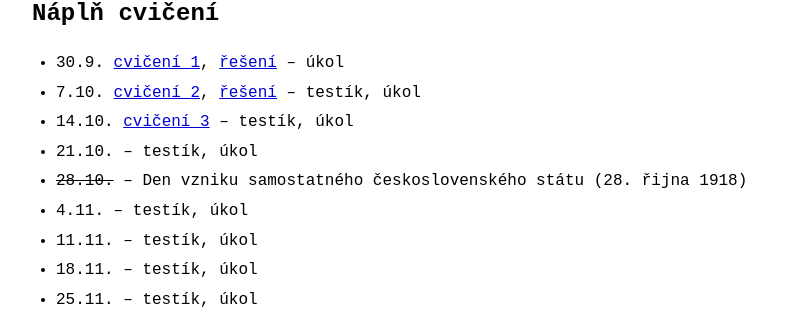
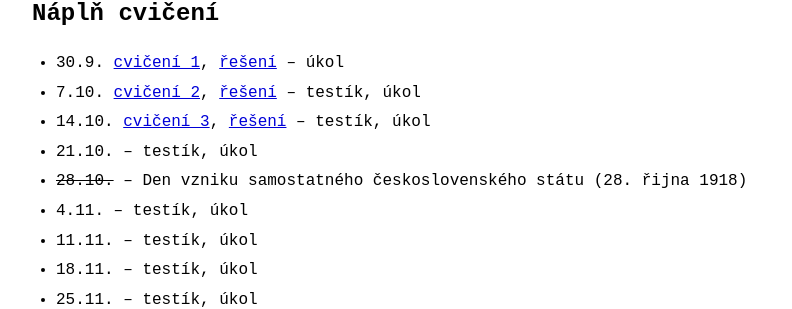
Before and after one commit to Couleslaw/couleslaw.github.io, a Jekyll site: the page built from teaching/2627/dm/index.md, in a window 1280 px wide and 900 px high, scrolled down 1662 px. Shown: the part 147-456 px from the top of the window, without its empty margins (233-1025 px from the left). Built offline with Jekyll 4.4.1, drawn with Linux system fonts in a browser that asks for light colours.

Commit message:
add reseni to md cv3

```diff
--- a/teaching/2627/dm/index.md
+++ b/teaching/2627/dm/index.md
@@ -53,7 +53,7 @@ Podle [pravidel pro organizaci studia](https://www.mff.cuni.cz/cs/vnitrni-zalezi
 
 - 30.9. [cvičení 1](./cv1.pdf), [řešení](cv1-reseni.pdf) -- úkol
 - 7.10. [cvičení 2](./cv2.pdf), [řešení](cv2-reseni.pdf) -- testík, úkol
-- 14.10. [cvičení 3](./cv3.pdf) -- testík, úkol
+- 14.10. [cvičení 3](./cv3.pdf), [řešení](cv3-reseni.pdf) -- testík, úkol
 - 21.10. -- testík, úkol
 - ~~28.10.~~ -- Den vzniku samostatného československého státu (28. řijna 1918)
 - 4.11. -- testík, úkol
```
Also changed, not shown: 1 other file.
